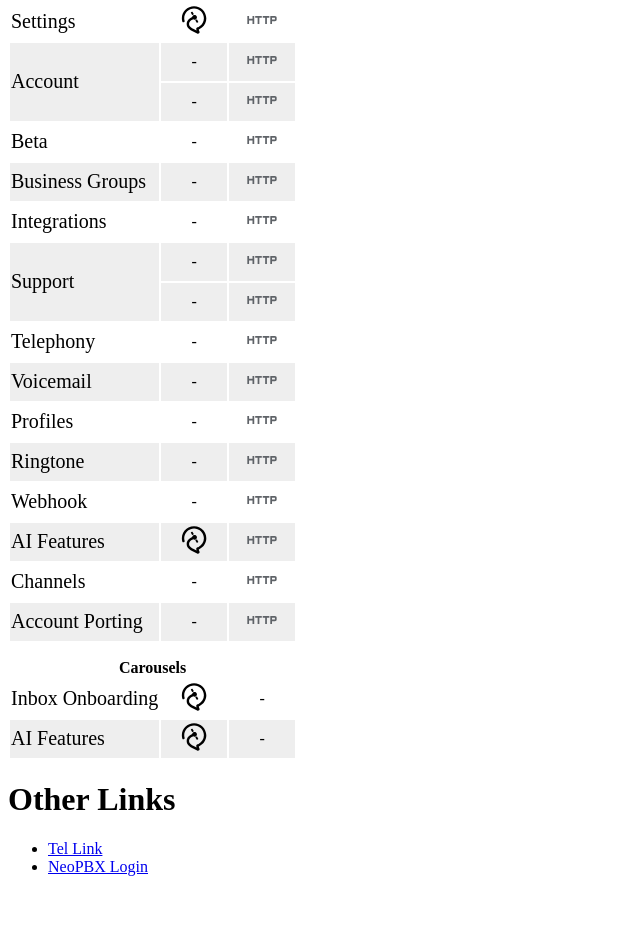
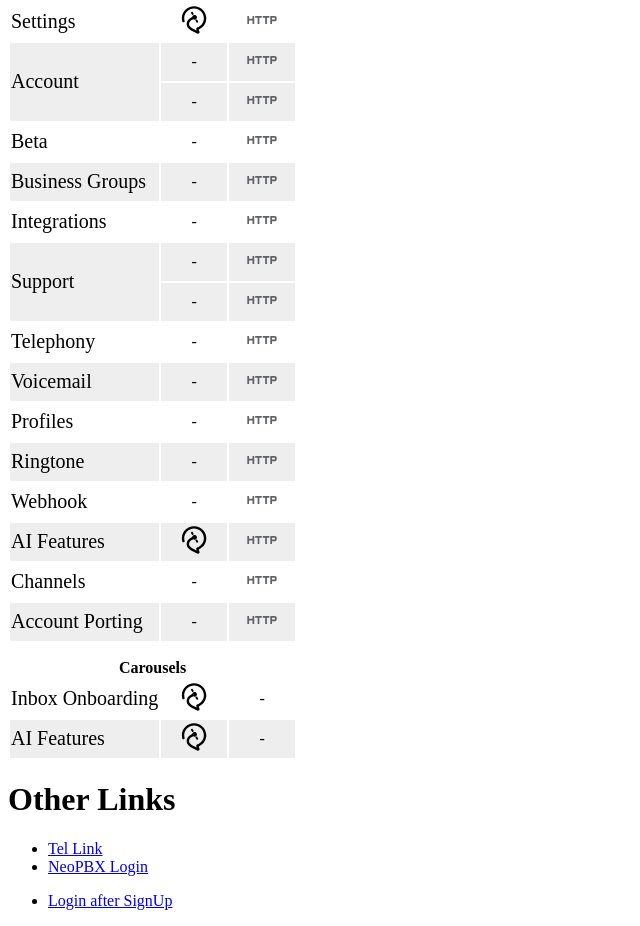
Before and after one commit to janseeger/janseeger.github.io, a plain HTML site: page satellite/index.html in a window 1280 px wide. Shown: the part 233-1159 px from the top of the page, without its empty margins (0-640 px from the left). Before the commit the page ends 1125 px from the top, so only its background shows below. Drawn offline with Linux system fonts and the light colour scheme.

Commit message:
Add login-after-signup deeplink

```diff
--- a/satellite/index.html
+++ b/satellite/index.html
@@ -129,5 +129,8 @@
             <li><a href="tel:021163553355">Tel Link</a></li>
             <li><a href="satellite-login://enable-login">NeoPBX Login</a></li>
         </ul>
+        <ul>
+            <li><a href="https://open.satellite.me/login-after-signup">Login after SignUp</a></li>
+        </ul>
     </body>
 </html>
```
